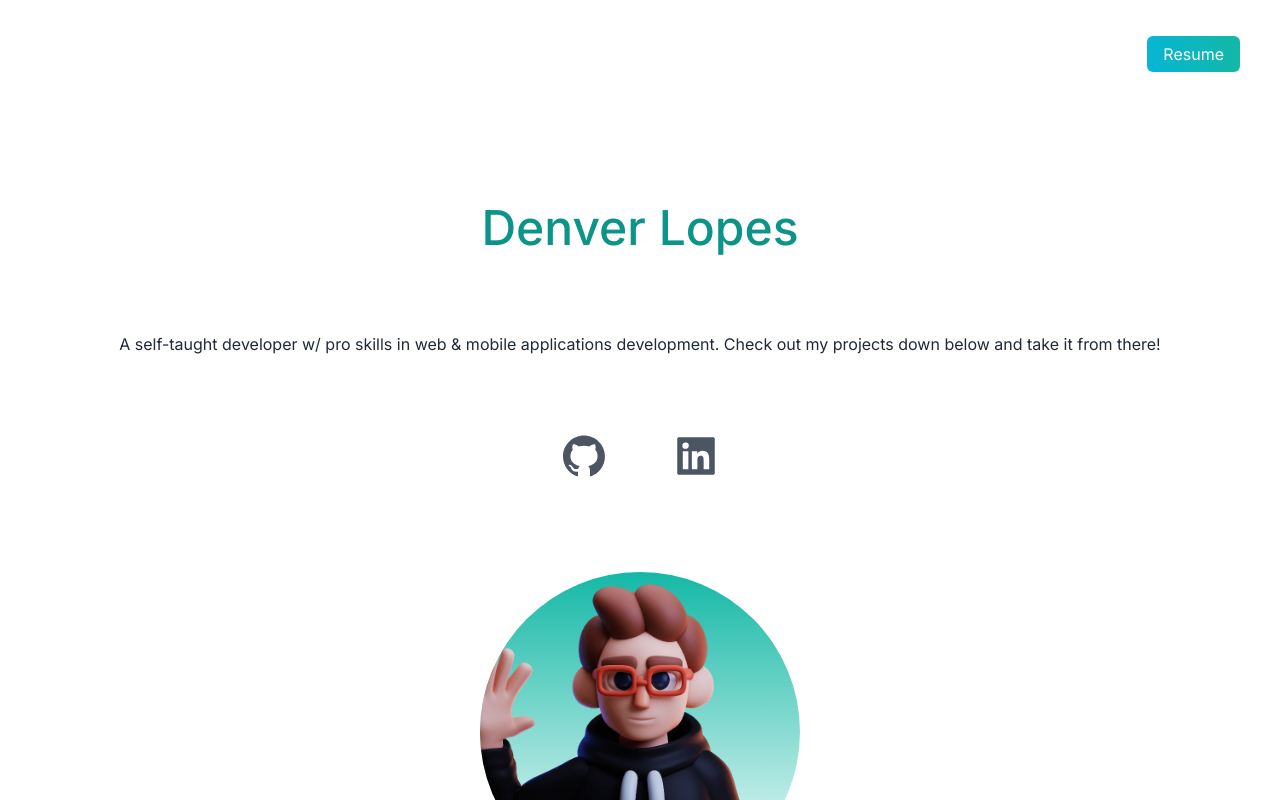
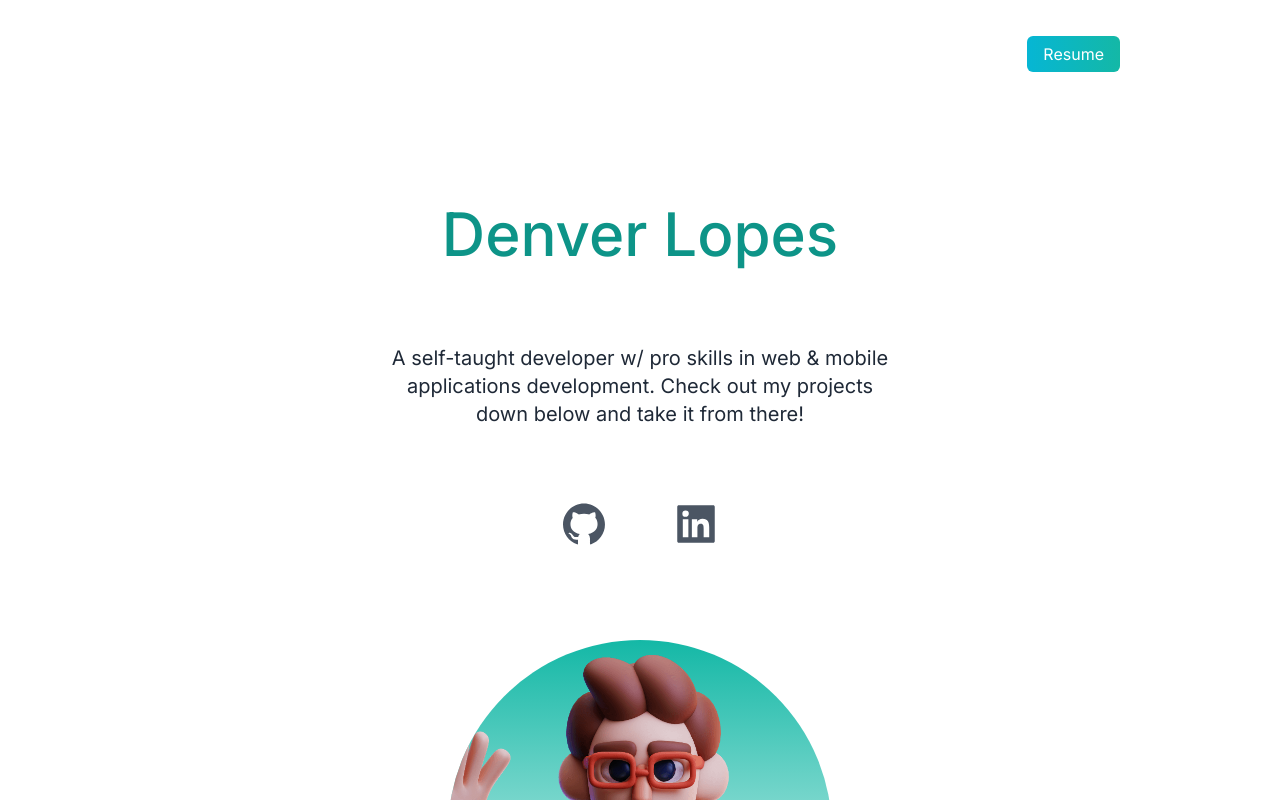
Before and after one commit to knightbane186/portfolio_website, a Next.js app in the folder portfolio/: page / in a window 1280 px wide. Shown: the top 800 px of the page. Built offline with nearby package versions, Linux system fonts and the light colour scheme.

Commit message:
iteration 4

```diff
--- a/portfolio/app/page.js
+++ b/portfolio/app/page.js
@@ -21,7 +21,7 @@
         <meta name="description" content="Generated by  cred" />
         <link rel="icon" href="/favicon.ico" />
       </Head>
-      <main className="bg-white px-10 ">
+      <main className="bg-white px-10 md:px-20 lg:px-40 ">
         <section className=" min-h-screen">
 <nav className="py-10 mb-12 flex justify-between">
   <h1 className="text-xl font-burtons">developed by</h1>
@@ -33,9 +33,9 @@
   </ul>
 </nav>
 <div className="text-center p-10">
-  <h2 className="text-5xl py-2 text-teal-600 font-medium">Denver Lopes</h2>
-  <h3 className="text-2xl py-2">Full-Stack Developer.</h3>
-  <p className="text-md py-5 leading-8 text-gray-800">
+  <h2 className="text-5xl py-2 text-teal-600 font-medium md:text-6xl">Denver Lopes</h2>
+  <h3 className="text-2xl py-2 md: text-3xl">Full-Stack Developer.</h3>
+  <p className="text-md py-5 leading-8 text-gray-800 md:text-xl max-w-lg mx-auto">
     A self-taught developer w/ pro skills in web & mobile applications development.
     Check out my projects down below and take it from there!
   </p>
@@ -44,7 +44,7 @@
 <AiFillGithub/>
 <AiFillLinkedin/>
 </div>
-<div className="relative bg-gradient-to-b from-teal-500 rounded-full w-80 h-80 mt-20 mx-auto overflow-hidden">
+<div className="relative bg-gradient-to-b from-teal-500 rounded-full w-80 h-80 mt-20 mx-auto overflow-hidden md:h-96 md:w-96">
   {/* now some  comps below are Next.js specific */}
   <Image src={deved}  layout="fill" objectFit="cover"/>
 </div>
```
